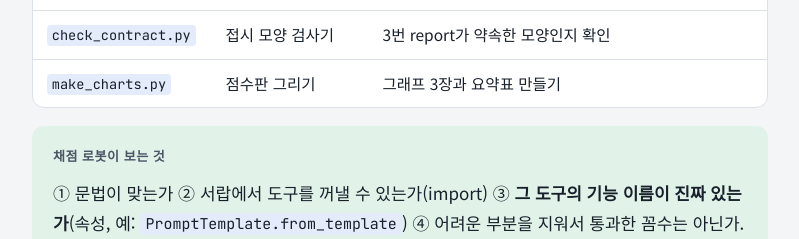
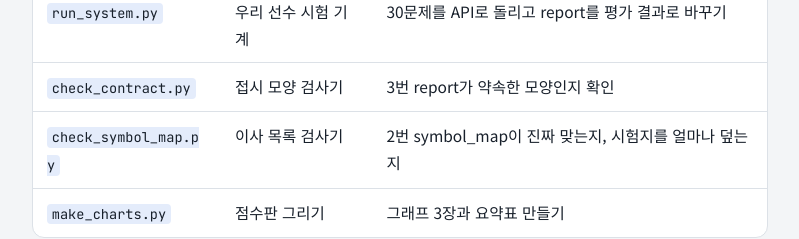
Before and after one commit to SKN35shimsungwook/langchain-migration-helper, a plain HTML site: page docs/guide_v2/02_화면평가_파트.html in a window 1280 px wide. Shown: the part 2270-2509 px from the top of the page, without its empty margins (240-1039 px from the left). Drawn offline with Linux system fonts and the light colour scheme.

Commit message:
docs: symbol_map 합의안을 평가 규칙, 안내서, 역할분담표, 출력 모양 합의안에 연결

```diff
--- a/docs/guide_v2/02_화면평가_파트.html
+++ b/docs/guide_v2/02_화면평가_파트.html
@@ -60,6 +60,7 @@
     <tr><td><code>run_baseline.py</code></td><td>상대 선수 시험 기계</td><td>일반 AI 30문제 실행</td></tr>
     <tr><td><code>run_system.py</code></td><td>우리 선수 시험 기계</td><td>30문제를 API로 돌리고 report를 평가 결과로 바꾸기</td></tr>
     <tr><td><code>check_contract.py</code></td><td>접시 모양 검사기</td><td>3번 report가 약속한 모양인지 확인</td></tr>
+    <tr><td><code>check_symbol_map.py</code></td><td>이사 목록 검사기</td><td>2번 symbol_map이 진짜 맞는지, 시험지를 얼마나 덮는지</td></tr>
     <tr><td><code>make_charts.py</code></td><td>점수판 그리기</td><td>그래프 3장과 요약표 만들기</td></tr>
   </table></div>
   <div class="box tip">
@@ -134,7 +135,7 @@ python make_charts.py --a results/A_[모델]_[날짜].json --b results/B_[모델
     <tr><td>3번</td><td><code>verify.py</code> 넘기기</td><td>팀 verifier와 평가 채점이 같은 기준이어야 공정함</td></tr>
     <tr><td>3번</td><td>report 출력 모양 (<a href="https://github.com/SKN35shimsungwook/langchain-migration-helper/blob/main/docs/출력모양_합의안.md">합의안</a>)</td><td>화면이 그대로 보여 주고, 평가 결과도 여기서 계산 (<code>run_system.py</code>)</td></tr>
     <tr><td>1번</td><td>API 주소와 입출력 모양 (<a href="https://github.com/SKN35shimsungwook/langchain-migration-helper/blob/main/docs/API_합의안.md">합의안</a>)</td><td>화면과 평가가 프로그램을 부르는 창구. 연습용 서버로 미리 연결해 둠</td></tr>
-    <tr><td>2번</td><td><code>symbol_map.json</code> ↔ 테스트셋 <code>target_imports</code> 대조</td><td>시험지 정답 방향과 이사 목록이 서로 맞는지 확인</td></tr>
+    <tr><td>2번</td><td>symbol_map 모양과 근거 ID 규칙 (<a href="https://github.com/SKN35shimsungwook/langchain-migration-helper/blob/main/docs/symbol_map_합의안.md">합의안</a>), 테스트셋 대조</td><td>이사 목록이 진짜 맞는지, 시험지 심볼을 얼마나 덮는지 확인 (<code>check_symbol_map.py</code>)</td></tr>
   </table></div>
 </section>
 
@@ -196,7 +197,7 @@ window.GUIDE = {
     ["팀과 비교 모델, 최대 시도(2 또는 3회) 정하기", "EVAL_RULES 9장"],
     ["3번에게 verify.py 넘기고 출력 모양 합의안 보내기", "docs/출력모양_합의안.md"],
     ["1번에게 API 합의안 보내기", "docs/API_합의안.md"],
-    ["2번의 symbol_map과 테스트셋 정답 방향 대조", "서로 맞는지"],
+    ["2번에게 symbol_map 합의안 보내기", "나오면 check_symbol_map.py --testset 으로 대조"],
     ["시험용 새 주방 만들고 버전 고정", "4장 1단계"],
     ["check_testset.py 실행해서 30/30 보기", "4장 2단계"],
     ["화면 켜서 예제 하나 변환해 보기", "4장 4단계 (가짜 응답)"],
```
Also changed, not shown: 5 other files.
